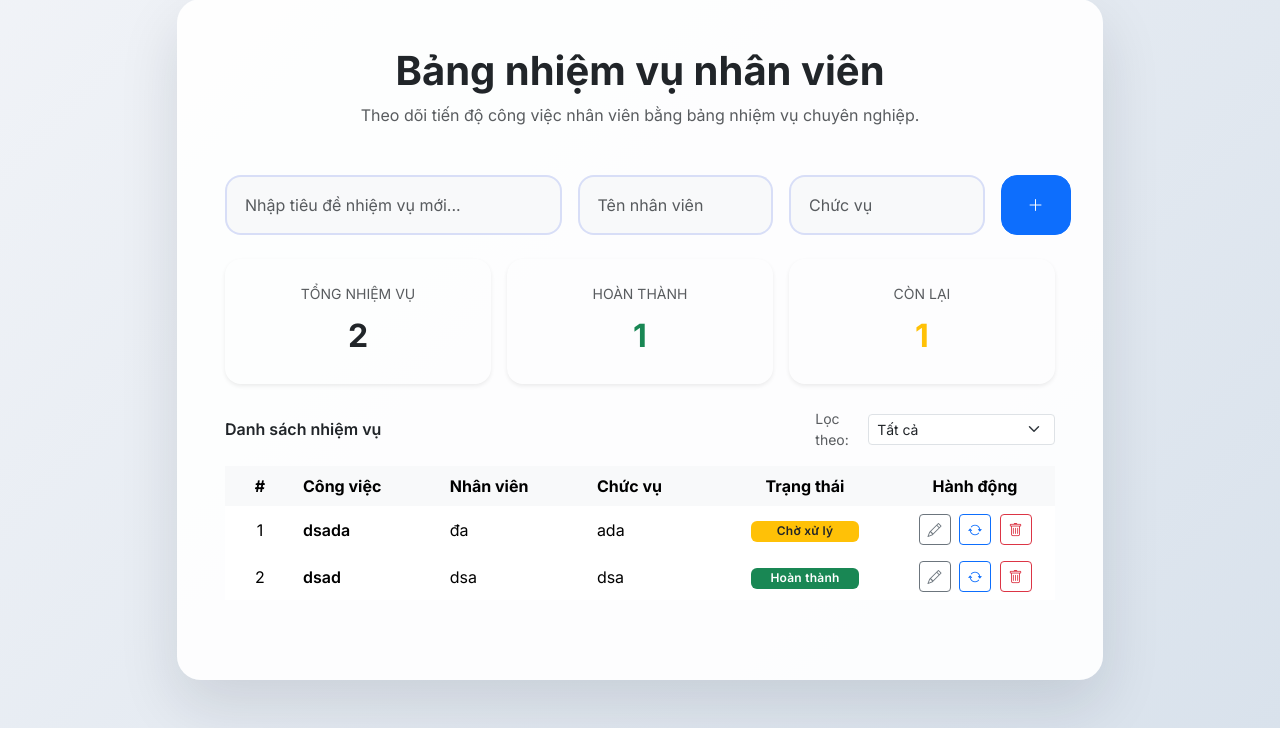
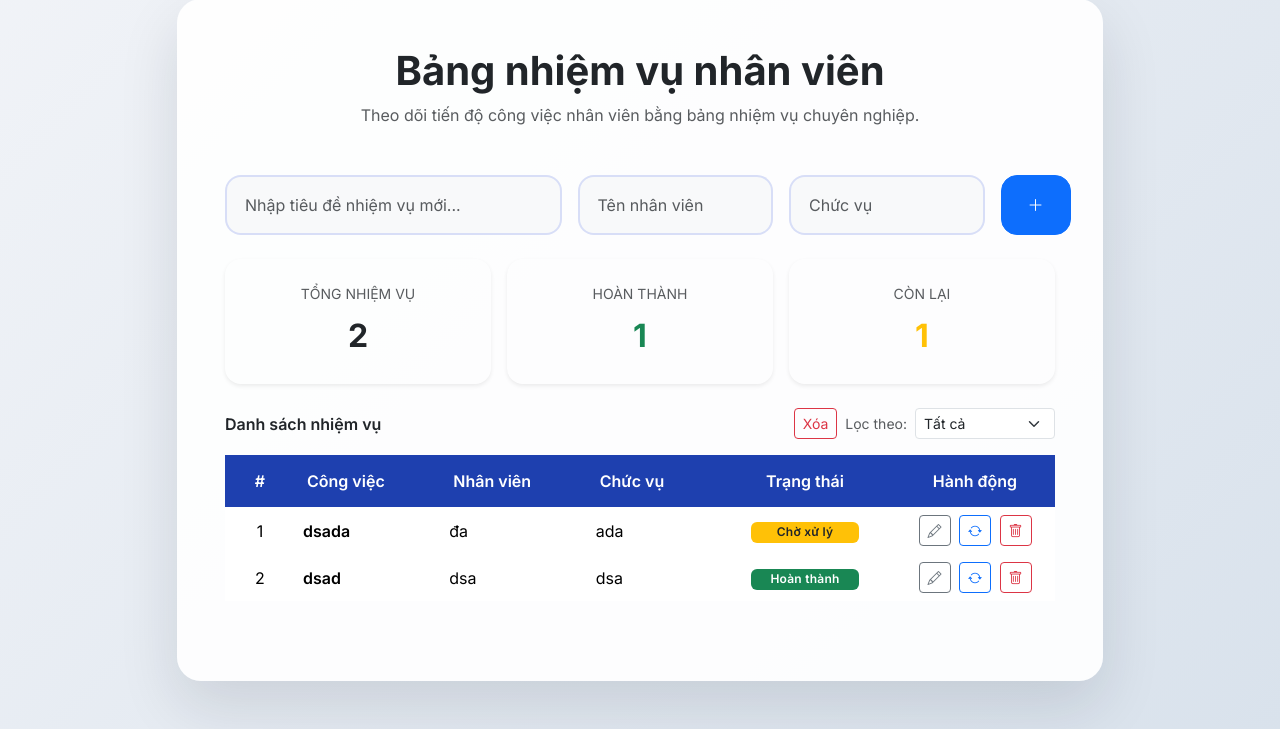
Before and after one commit to HanderJacier/FlowBase, a Flask app: page / in a window 1280 px wide. Shown: the part 145-874 px from the top of the page. Run offline with Flask 3, Linux system fonts and the light colour scheme; a user stored in the database is signed in.

Commit message:
thêm xóa nhanh

```diff
--- a/app/templates/index.html
+++ b/app/templates/index.html
@@ -87,6 +87,27 @@
       letter-spacing: 0.02em;
     }
 
+    .task-table thead {
+      background: linear-gradient(135deg, rgba(59, 130, 246, 0.15), rgba(139, 92, 246, 0.12));
+      border-radius: 12px;
+    }
+
+    .task-table thead th {
+      font-weight: 600;
+      background-color: #1e40af;
+      color: white;
+      border: none;
+      padding: 14px 12px;
+    }
+
+    [data-bs-theme="dark"] .task-table thead {
+      background: linear-gradient(135deg, rgba(96, 165, 250, 0.25), rgba(168, 85, 247, 0.2));
+    }
+
+    [data-bs-theme="dark"] .task-table thead th {
+      color: #bfdbfe;
+    }
+
     .theme-toggle {
       width: 44px;
       height: 44px;
@@ -101,6 +122,32 @@
 
     .theme-toggle:hover {
       transform: scale(1.05);
+    }
+
+    .form-check-input {
+      width: 22px;
+      height: 22px;
+      border: 2px solid #1e40af;
+      background-color: white;
+      cursor: pointer;
+      transition: all 0.2s ease;
+    }
+
+    .form-check-input:checked {
+      background-color: #1e40af;
+      border-color: #1e40af;
+      box-shadow: 0 0 0 0.25rem rgba(30, 64, 175, 0.25);
+    }
+
+    [data-bs-theme="dark"] .form-check-input {
+      border-color: #60a5fa;
+      background-color: transparent;
+    }
+
+    [data-bs-theme="dark"] .form-check-input:checked {
+      background-color: #60a5fa;
+      border-color: #60a5fa;
+      box-shadow: 0 0 0 0.25rem rgba(96, 165, 250, 0.25);
     }
 
     .toast-custom {
@@ -204,9 +251,20 @@
 
             <div class="d-flex flex-column flex-sm-row justify-content-between align-items-sm-center gap-3 mb-3">
               <div class="fw-semibold">Danh sách nhiệm vụ</div>
-              <div class="d-flex gap-2 align-items-center">
-                <label class="mb-0 small text-muted">Lọc theo:</label>
-                <select id="statusFilter" class="form-select form-select-sm" style="min-width: 170px;">
+              <div class="d-flex gap-2 align-items-center flex-nowrap">
+                <button id="clearAllBtn" type="button" class="btn btn-sm btn-outline-danger">
+                  Xóa
+                </button>
+                <div id="bulkDeleteActions" class="d-none d-flex gap-2">
+                  <button id="deleteSelectedBtn" type="button" class="btn btn-sm btn-danger" onclick="taskManager.deleteSelectedTasks()">
+                    Xóa
+                  </button>
+                  <button id="cancelBulkDeleteBtn" type="button" class="btn btn-sm btn-outline-secondary" onclick="taskManager.disableBulkDelete()">
+                    Hủy
+                  </button>
+                </div>
+                <label class="mb-0 small text-muted text-nowrap">Lọc theo:</label>
+                <select id="statusFilter" class="form-select form-select-sm" style="min-width: 140px; max-width: 160px;">
                   <option value="all">Tất cả</option>
                   <option value="pending">Chờ xử lý</option>
                   <option value="completed">Hoàn thành</option>
@@ -216,7 +274,7 @@
 
             <div class="table-responsive mb-3">
               <table class="table table-borderless align-middle task-table">
-                <thead class="table-light rounded-4">
+                <thead>
                   <tr>
                     <th class="text-center" style="width: 70px;">#</th>
                     <th>Công việc</th>
@@ -309,6 +367,8 @@
         this.tasks = [];
         this.filter = 'all';
         this.deleteId = null;
+        this.bulkDeleteMode = false;
+        this.selectedTaskIds = new Set();
         this.init();
       }
 
@@ -338,6 +398,7 @@
         });
 
         document.getElementById('addBtn').addEventListener('click', () => this.addTask());
+        document.getElementById('clearAllBtn').addEventListener('click', () => this.enableBulkDelete());
         document.getElementById('taskInput').addEventListener('keypress', (e) => {
           if (e.key === 'Enter') {
             e.preventDefault();
@@ -361,6 +422,88 @@
         } catch (error) {
           console.error('Lỗi tải nhiệm vụ:', error);
           this.tasks = [];
+        }
+      }
+
+      enableBulkDelete() {
+        this.bulkDeleteMode = true;
+        this.selectedTaskIds.clear();
+        document.getElementById('clearAllBtn').classList.add('d-none');
+        document.getElementById('bulkDeleteActions').classList.remove('d-none');
+        this.render();
+      }
+
+      disableBulkDelete() {
+        this.bulkDeleteMode = false;
+        this.selectedTaskIds.clear();
+        document.getElementById('bulkDeleteActions').classList.add('d-none');
+        document.getElementById('clearAllBtn').classList.remove('d-none');
+        this.render();
+      }
+
+      toggleTaskSelection(id) {
+        if (this.selectedTaskIds.has(id)) {
+          this.selectedTaskIds.delete(id);
+        } else {
+          this.selectedTaskIds.add(id);
+        }
+        this.render();
+      }
+
+      async deleteSelectedTasks() {
+        if (this.selectedTaskIds.size === 0) {
+          this.showToast('Vui lòng chọn nhiệm vụ để xóa', 'warning');
+          return;
+        }
+
+        this.showLoading();
+        try {
+          for (const taskId of this.selectedTaskIds) {
+            await fetch(`/delete/${taskId}`, {
+              method: 'POST',
+              headers: { 'X-CSRFToken': CSRF_TOKEN }
+            });
+          }
+          this.selectedTaskIds.clear();
+          await this.loadTasks();
+          this.updateStats();
+          this.render();
+          this.showToast('Đã xóa các nhiệm vụ đã chọn', 'success');
+        } catch (error) {
+          console.error('Lỗi xóa nhiệm vụ:', error);
+          this.showToast('Lỗi khi xóa nhiệm vụ', 'danger');
+        } finally {
+          this.hideLoading();
+        }
+      }
+
+
+
+      async clearAllTasks() {
+        if (!this.tasks.length) {
+          this.showToast('Không có nhiệm vụ để xóa', 'info');
+          this.disableBulkDelete();
+          return;
+        }
+
+        this.showLoading();
+        try {
+          for (const task of [...this.tasks]) {
+            await fetch(`/delete/${task.id}`, {
+              method: 'POST',
+              headers: { 'X-CSRFToken': CSRF_TOKEN }
+            });
+          }
+          await this.loadTasks();
+          this.updateStats();
+          this.render();
+          this.showToast('Đã xóa toàn bộ nhiệm vụ', 'success');
+        } catch (error) {
+          console.error('Lỗi xóa toàn bộ nhiệm vụ:', error);
+          this.showToast('Lỗi khi xóa nhiệm vụ', 'danger');
+        } finally {
+          this.hideLoading();
+          this.disableBulkDelete();
         }
       }
 
@@ -548,6 +691,9 @@
               </span>
             </td>
             <td class="text-center">
+              ${this.bulkDeleteMode ? `
+                <input type="checkbox" class="form-check-input" onchange="taskManager.toggleTaskSelection(${task.id})" ${this.selectedTaskIds.has(task.id) ? 'checked' : ''}>
+              ` : `
                 <button type="button" class="btn btn-sm btn-outline-secondary me-1" onclick="taskManager.showEditModal(${task.id})" title="Sửa nhiệm vụ">
                   <i class="bi bi-pencil"></i>
                 </button>
@@ -557,6 +703,7 @@
                 <button type="button" class="btn btn-sm btn-outline-danger" onclick="taskManager.showDeleteModal(${task.id})" title="Xóa nhiệm vụ">
                   <i class="bi bi-trash"></i>
                 </button>
+              `}
             </td>
           </tr>
         `).join('');
```
Also changed, not shown: stash_forge.db. Lines whose indentation alone changed are shown as unchanged.
